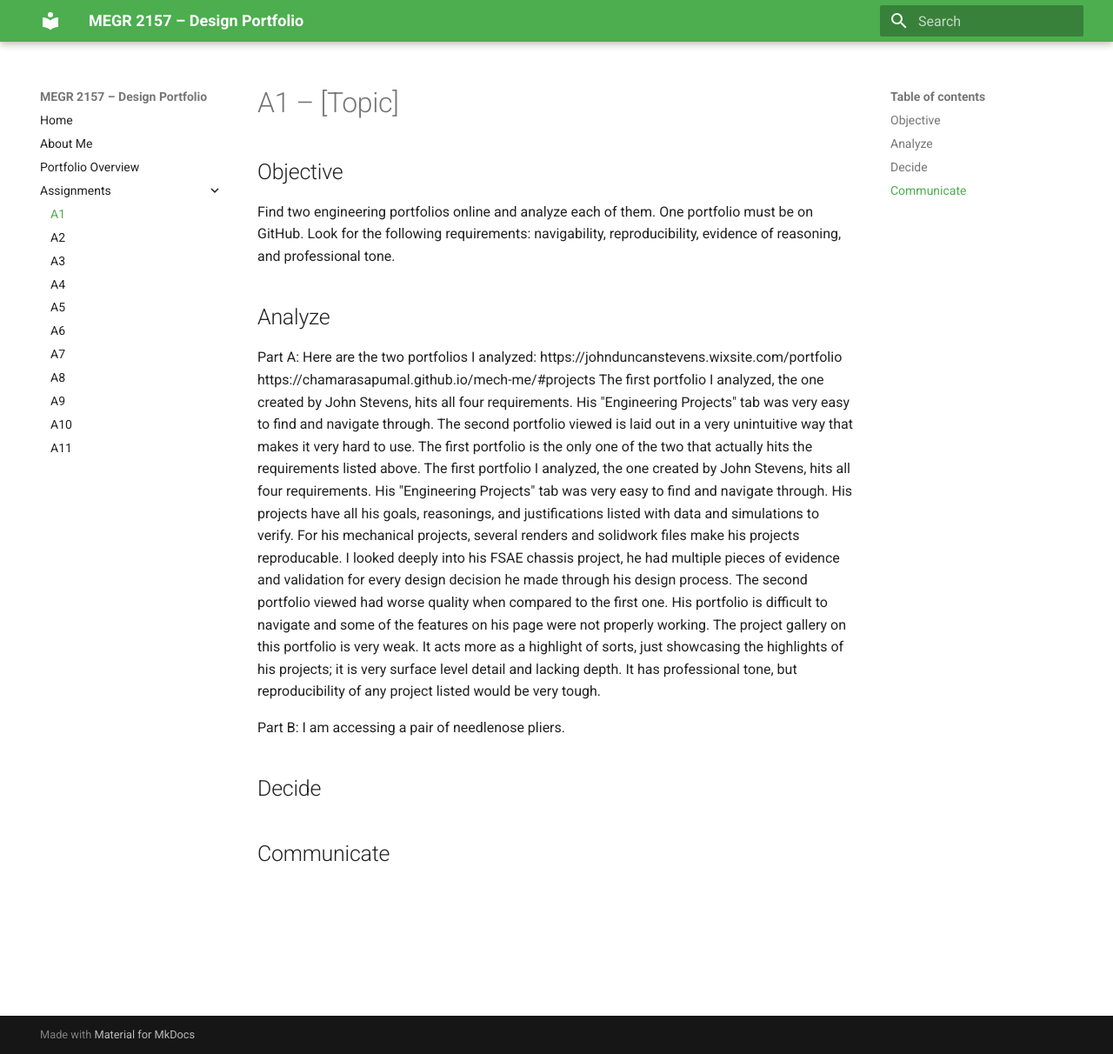
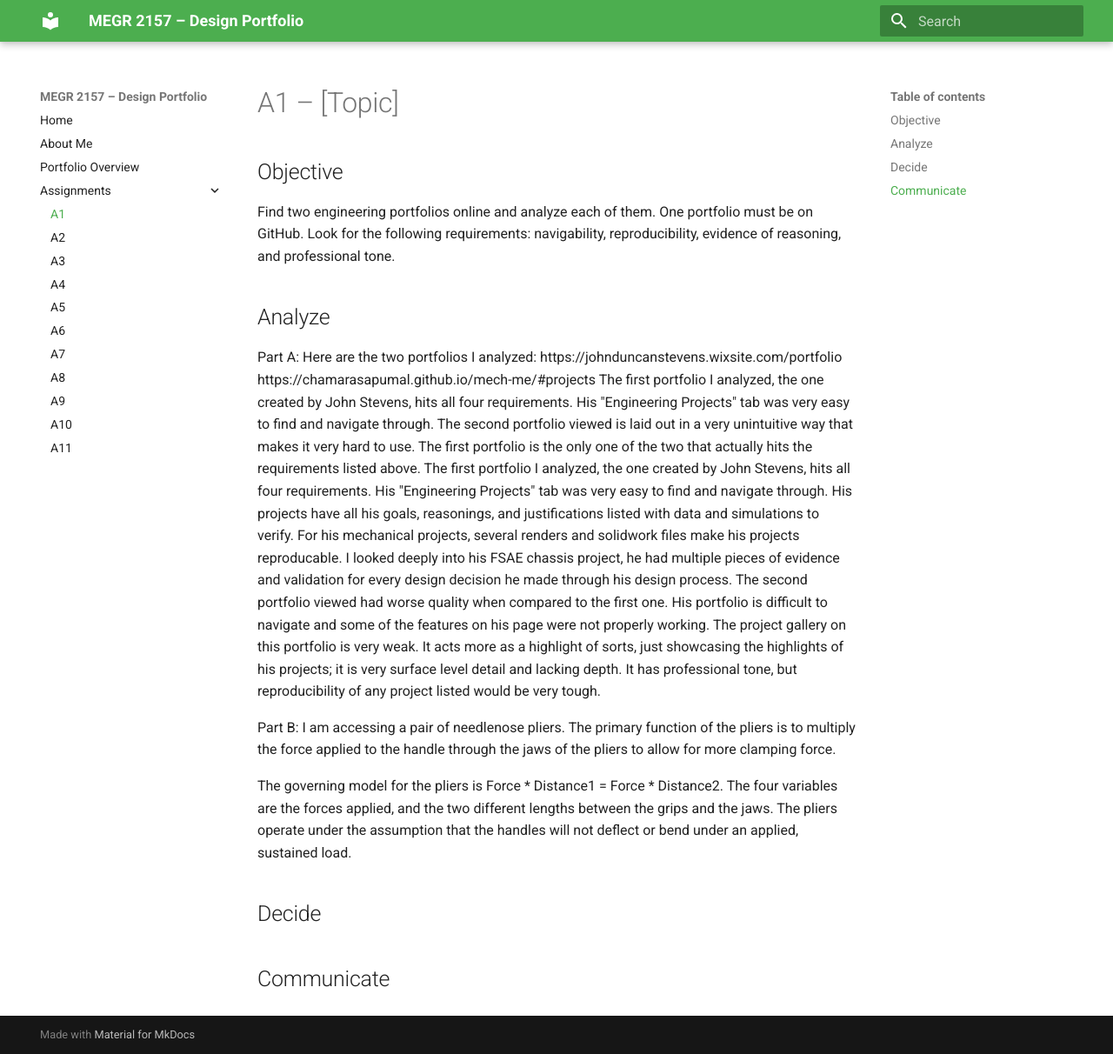
Before and after one commit to J-Umebayashi/megr-2156-portfolio, an MkDocs documentation site: the page built from docs/assignments/A01/index.md, in a window 1280 px wide and 1212 px high. Shown: the whole window at 87% size. Built offline with MkDocs 1.6.1 and Material for MkDocs 9.7.7, drawn with Linux system fonts in a browser that asks for light colours.

Commit message:
Enhance description of needlenose pliers functionality
Added explanation of the function and governing model of the needlenose pliers.

```diff
--- a/docs/assignments/A01/index.md
+++ b/docs/assignments/A01/index.md
@@ -12,7 +12,9 @@ The first portfolio I analyzed, the one created by John Stevens, hits all four r
 The second portfolio viewed had worse quality when compared to the first one. His portfolio is difficult to navigate and some of the features on his page were not properly working. The project gallery on this portfolio is very weak. It acts more as a highlight of sorts, just showcasing the highlights of his projects; it is very surface level detail and lacking depth. It has professional tone, but reproducibility of any project listed would be very tough.
 
 Part B:
-I am accessing a pair of needlenose pliers.
+I am accessing a pair of needlenose pliers. The primary function of the pliers is to multiply the force applied to the handle through the jaws of the pliers to allow for more clamping force.
+
+The governing model for the pliers is Force * Distance1 = Force * Distance2. The four variables are the forces applied, and the two different lengths between the grips and the jaws. The pliers operate under the assumption that the handles will not deflect or bend under an applied, sustained load.
 ## Decide
 
 ## Communicate
```
